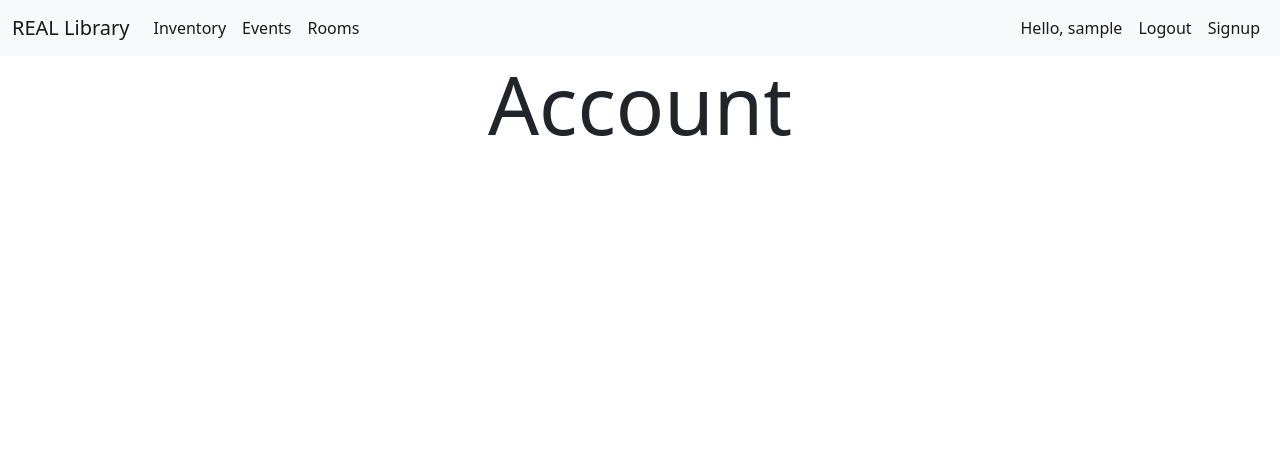
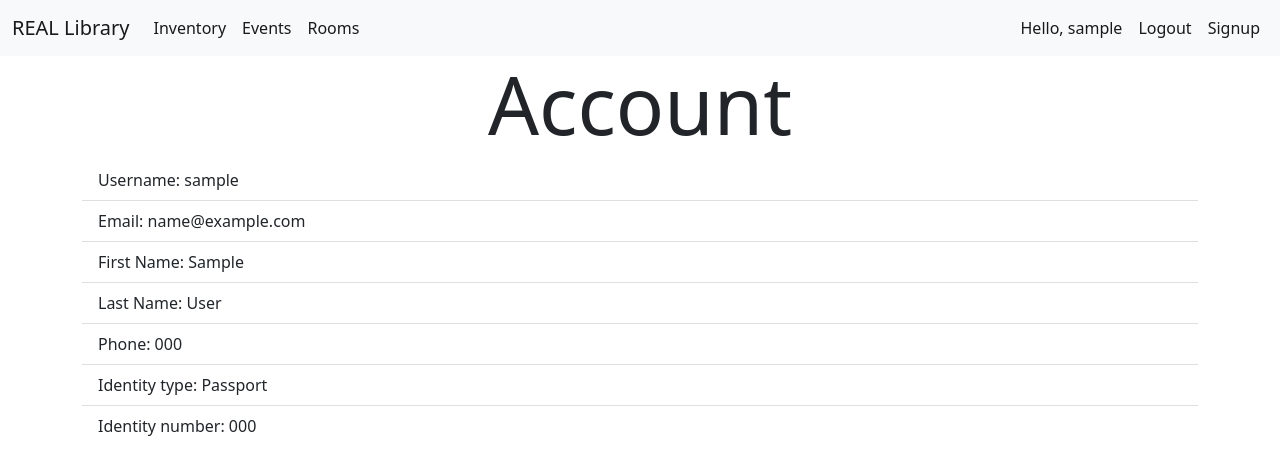
Before and after one commit to Alan052918/REAL-Library, a Django app: page /account/ in a window 1280 px wide. Shown: the top 475 px of the page. Run offline with Django 4.2, Linux system fonts and the light colour scheme; a user stored in the database is signed in; tables that the repository leaves empty hold one stand-in row (values such as "Sample post").

Commit message:
Complete user/customer signup flow

```diff
--- a/home/apps.py
+++ b/home/apps.py
@@ -4,6 +4,3 @@ from django.apps import AppConfig
 class HomeConfig(AppConfig):
     default_auto_field = "django.db.models.BigAutoField"
     name = "home"
-
-    def ready(self):
-        import home.signals
--- a/home/models.py
+++ b/home/models.py
@@ -15,4 +15,6 @@ class Customer(models.Model):
     identity_number = models.CharField(max_length=15)
 
     def __str__(self):
-        return f"{self.first_name} {self.last_name}"
+        return "{} {} {} {}".format(
+            self.user.username, self.phone, self.identity_type, self.identity_number
+        )
--- a/home/templates/home/account.html
+++ b/home/templates/home/account.html
@@ -8,4 +8,18 @@
 
 <h1 class="display-1 text-center">Account</h1>
 
+<ul class="list-group list-group-flush">
+  <li class="list-group-item">Username: {{ user.username }}</li>
+  <li class="list-group-item">Email: {{ user.email }}</li>
+  <li class="list-group-item">First Name: {{ user.first_name }}</li>
+  <li class="list-group-item">Last Name: {{ user.last_name }}</li>
+  <li class="list-group-item">Phone: {{ user.customer.phone }}</li>
+  <li class="list-group-item">
+    Identity type: {{ user.customer.identity_type }}
+  </li>
+  <li class="list-group-item">
+    Identity number: {{ user.customer.identity_number }}
+  </li>
+</ul>
+
 {% endblock content %}
--- a/home/views.py
+++ b/home/views.py
@@ -1,5 +1,6 @@
 from django.contrib import auth, messages
 from django.contrib.auth.decorators import login_required
+from django.contrib.auth.forms import UserCreationForm
 from django.contrib.auth.models import Group
 from django.shortcuts import redirect, render
 
@@ -17,18 +18,38 @@ def account(request):
 
 
 def signup(request):
-    form = CustomerCreationForm()
+    user_form = UserCreationForm()
+    customer_form = CustomerCreationForm()
 
     if request.method == "POST":
-        form = CustomerCreationForm(request.POST)
-        if form.is_valid():
-            user = form.save()
+        user_form = UserCreationForm(request.POST)
+        customer_form = CustomerCreationForm(request.POST)
+        if not user_form.is_valid() or not customer_form.is_valid():
+            messages.error(request, "Invalid form!")
+            for errors in user_form.errors.values():
+                for error in errors:
+                    messages.error(request, error)
+            for errors in customer_form.errors.values():
+                for error in errors:
+                    messages.error(request, error)
+        else:
+            user = user_form.save()
             group = Group.objects.get(name="customer")
-            user.groups.add(group)
-            messages.success(request, "Account created successfully!")
-            return redirect("/login/")
+            if not group:
+                messages.error(request, "Group not found!")
+            else:
+                user.groups.add(group)
+                customer = customer_form.save(commit=False)
+                customer.user = user
+                customer.save()
+                messages.success(request, "Account created successfully!")
+                return redirect("/login/")
 
-    return render(request, "home/signup.html", {"form": form})
+    return render(
+        request,
+        "home/signup.html",
+        {"user_form": user_form, "customer_form": customer_form},
+    )
 
 
 @unauthenticated_user
```
Also changed, not shown: home/forms.py (+8 -5 lines), home/signals.py (deleted, +0 -17 lines), home/templates/home/signup.html (+45 -3 lines).
